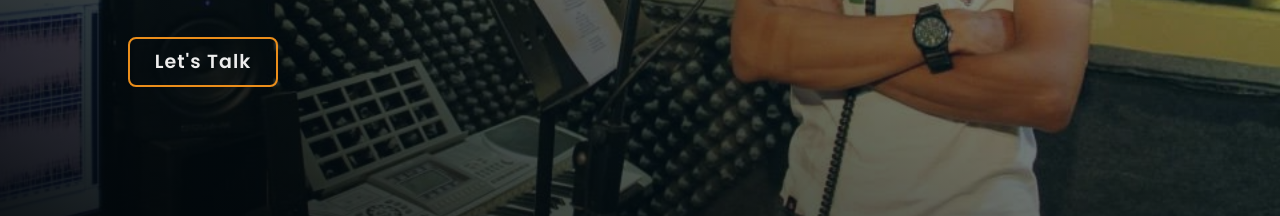
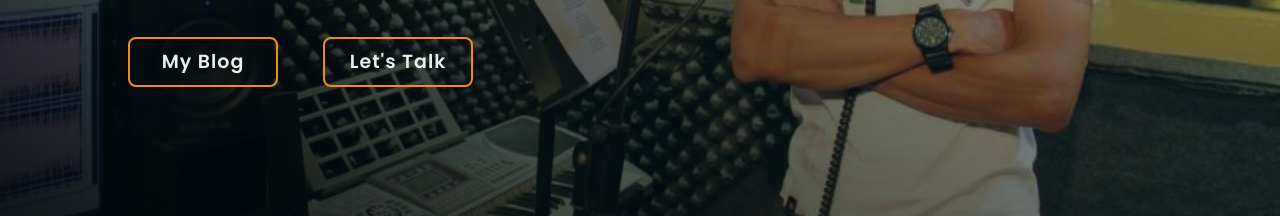
Before and after one commit to rodprogramdev/RBSL-CREATIVE-DESIGN, a plain HTML site: page index.html in a window 1280 px wide. Shown: the part 482-698 px from the top of the page. Drawn offline with nearby package versions, Linux system fonts and the light colour scheme.

Commit message:
Update index add my blog

```diff
--- a/index.html
+++ b/index.html
@@ -45,7 +45,7 @@
             <h3>Web and Indie Game Developer</h3>
             <p>I am a computer scientist, full-stack web developer instructor and an indie game developer. Let me help you build your visual stories. </p>
             <div class="btn-box">
-                <!-- <a href="#">Hire Me</a> -->
+                <a href="https://rodrigobonzerrlopez.com/">My Blog</a>
                 <a href="mailto: rbslcoder2023@gmail.com">Let's Talk</a>
             </div>
         </div>
```
